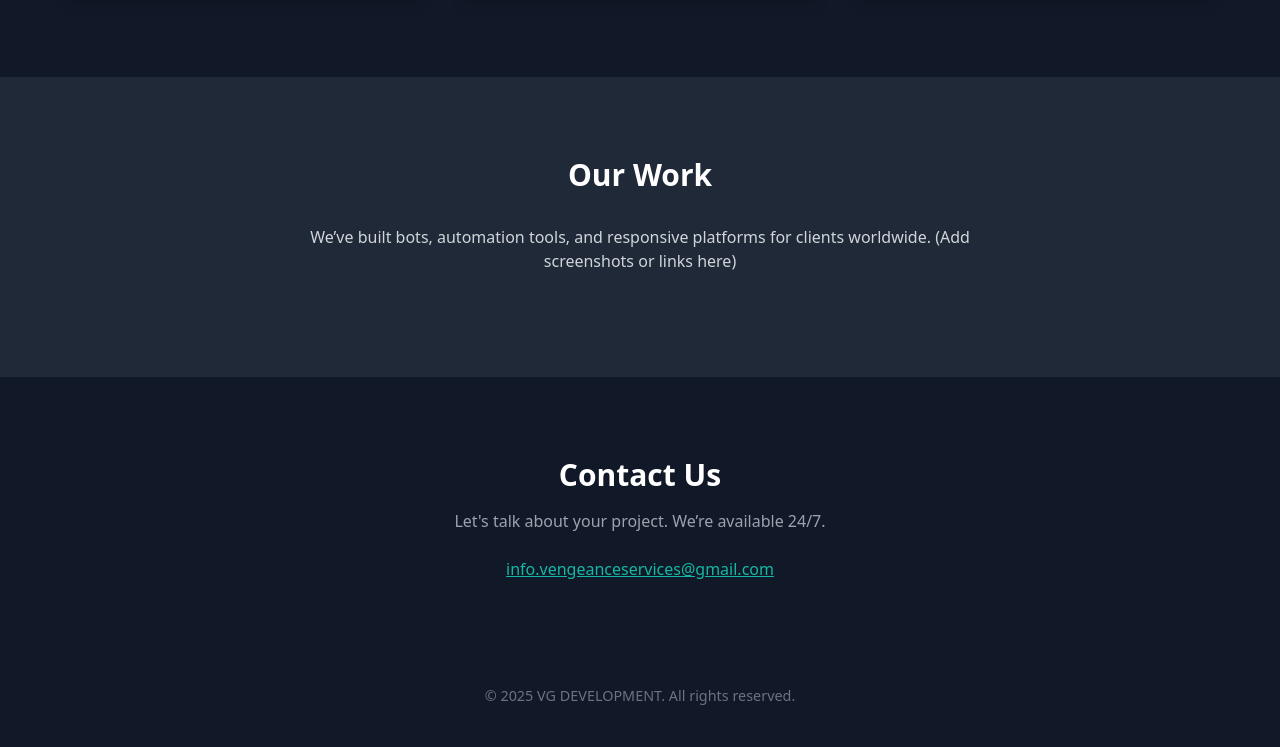
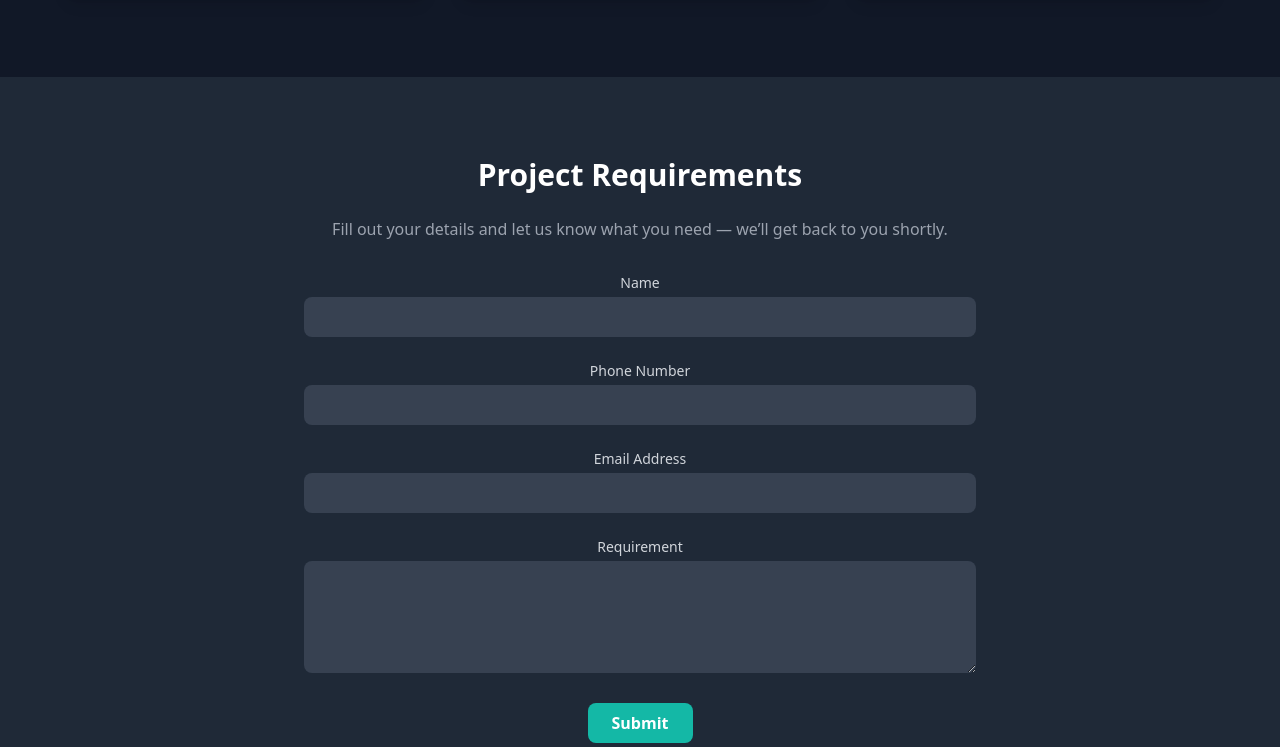
Before and after one commit to Nishant04-dev/Website-, a plain HTML site: page index.html in a window 1280 px wide. Shown: the part 1755-2502 px from the top of the page. Drawn offline with nearby package versions, Linux system fonts and the light colour scheme.

Commit message:
Update index.html

```diff
--- a/index.html
+++ b/index.html
@@ -80,6 +80,34 @@
     </div>
   </div>
 </section>
+<!-- Requirement Form -->
+<section id="requirement" class="py-20 px-4 bg-gray-800">
+  <div class="max-w-2xl mx-auto">
+    <h3 class="text-3xl font-semibold text-center mb-6">Project Requirements</h3>
+    <p class="text-gray-400 text-center mb-8">Fill out your details and let us know what you need — we’ll get back to you shortly.</p>
+    <form class="space-y-6">
+      <div>
+        <label class="block text-sm text-gray-300 mb-1" for="name">Name</label>
+        <input type="text" id="name" name="name" class="w-full px-4 py-2 bg-gray-700 text-white rounded-lg focus:outline-none focus:ring-2 focus:ring-teal-500" required>
+      </div>
+      <div>
+        <label class="block text-sm text-gray-300 mb-1" for="phone">Phone Number</label>
+        <input type="tel" id="phone" name="phone" class="w-full px-4 py-2 bg-gray-700 text-white rounded-lg focus:outline-none focus:ring-2 focus:ring-teal-500" required>
+      </div>
+      <div>
+        <label class="block text-sm text-gray-300 mb-1" for="email">Email Address</label>
+        <input type="email" id="email" name="email" class="w-full px-4 py-2 bg-gray-700 text-white rounded-lg focus:outline-none focus:ring-2 focus:ring-teal-500" required>
+      </div>
+      <div>
+        <label class="block text-sm text-gray-300 mb-1" for="requirement">Requirement</label>
+        <textarea id="requirement" name="requirement" rows="4" class="w-full px-4 py-2 bg-gray-700 text-white rounded-lg focus:outline-none focus:ring-2 focus:ring-teal-500" required></textarea>
+      </div>
+      <div class="text-center">
+        <button type="submit" class="bg-teal-500 hover:bg-teal-600 px-6 py-2 rounded-lg text-white font-semibold">Submit</button>
+      </div>
+    </form>
+  </div>
+</section>
 
   <!-- Portfolio -->
   <section id="portfolio" class="py-20 px-4 bg-gray-800">
```
